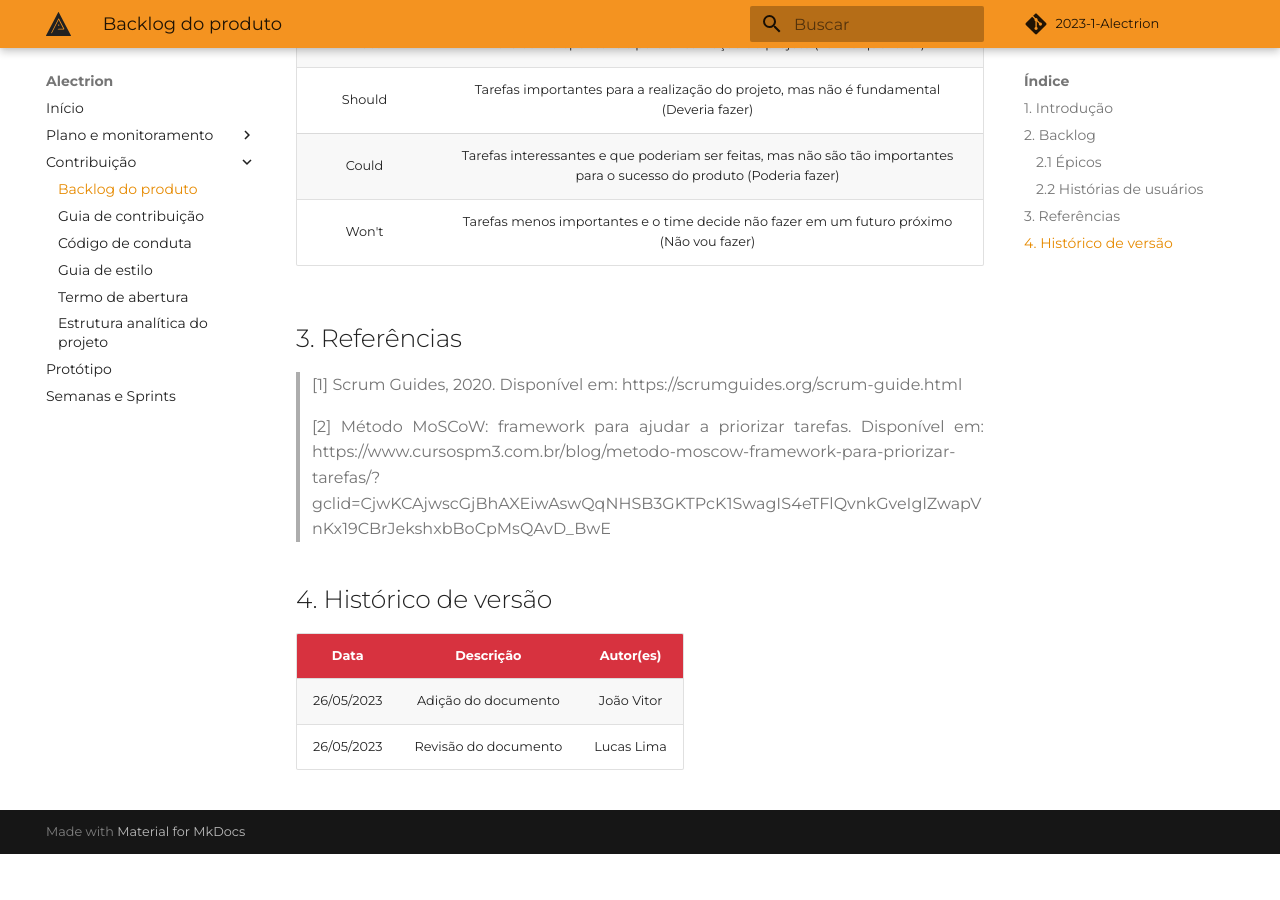
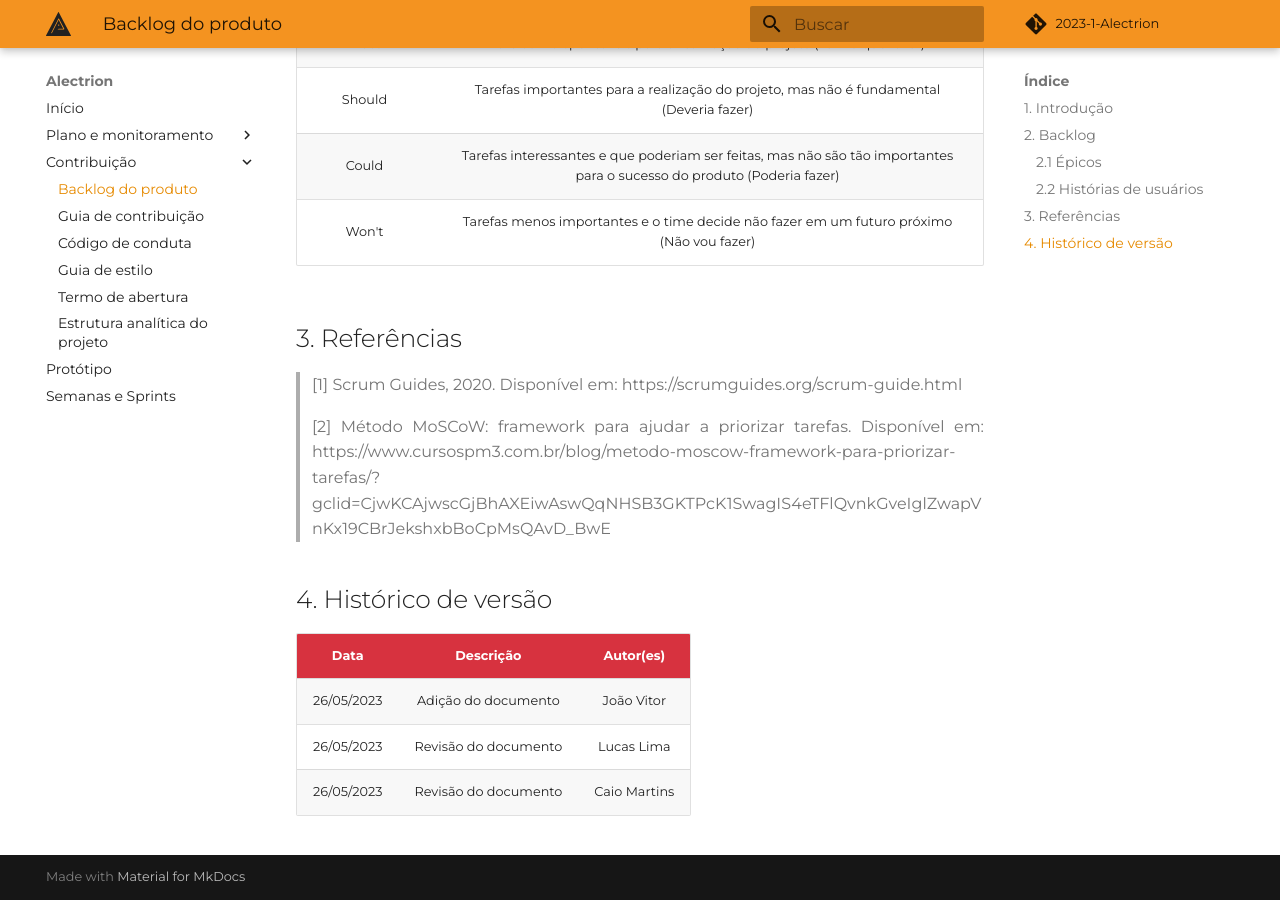
Before and after one commit to fga-eps-mds/2023-1-Alectrion-DOC, an MkDocs documentation site: the page built from docs/documentacao/backlog.md, in a window 1280 px wide and 900 px high, scrolled down 2454 px. Built offline with MkDocs 1.6.1 and Material for MkDocs 9.7.7, drawn with Linux system fonts in a browser that asks for light colours; some web fonts are replaced; comment, search, counter and statistics services are not loaded; before the commit the page ends 3308 px from its top, so only the background shows below that.

Commit message:
revisao documento

```diff
--- a/docs/documentacao/backlog.md
+++ b/docs/documentacao/backlog.md
@@ -62,3 +62,4 @@ Conforme descrito no Guia do Scrum, o backlog do produto é uma lista emergente
 |--------|-------------|--------------|
 |26/05/2023| Adição do documento | João Vitor |
 |26/05/2023| Revisão do documento | Lucas Lima |
+|26/05/2023| Revisão do documento | Caio Martins |
```
